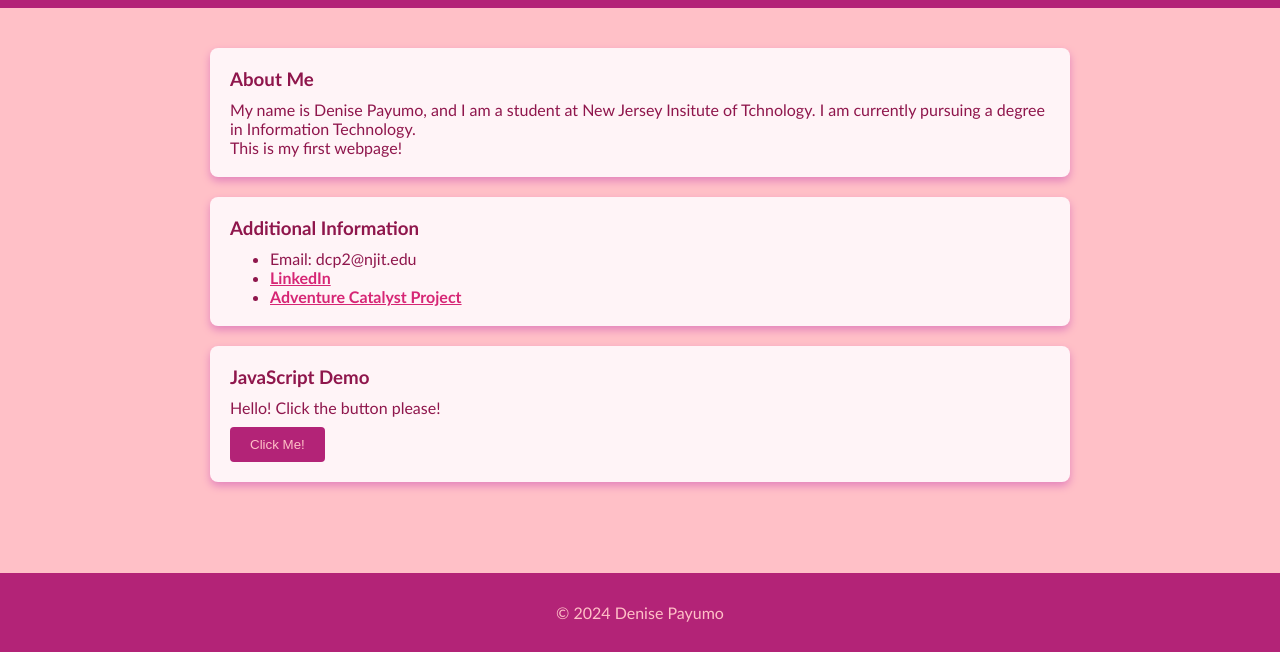
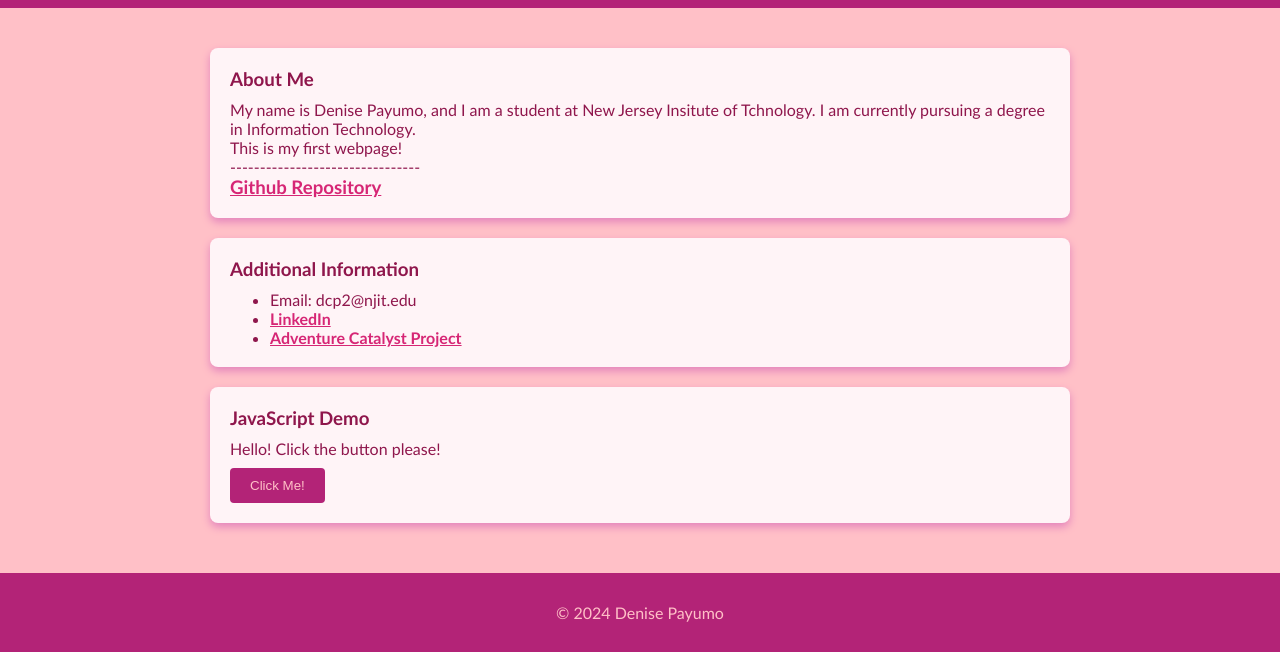
Before and after one commit to dcp2njit/IS117-dcp2, a website: page docs/index.html in a window 1280 px wide. Shown: the part 148-800 px from the top of the page. Drawn offline with Linux system fonts and the light colour scheme.

Commit message:
update: added github repo link to website

```diff
--- a/docs/css/styles.css
+++ b/docs/css/styles.css
@@ -51,6 +51,10 @@ a:hover {
     color:#c01e67
 }
 
+.important {
+    font-size: 14pt;
+}
+
 button {
     background: #b32377;
     color: #ffc0c7;
--- a/docs/index.html
+++ b/docs/index.html
@@ -17,6 +17,9 @@
             <h3>About Me</h3>
             <p>My name is Denise Payumo, and I am a student at New Jersey Insitute of Tchnology. I am currently pursuing a degree in Information Technology.</p>
             <p>This is my first webpage!</p>
+            <p>--------------------------------</p>
+            <a class="important" href="https://github.com/dcp2njit/IS117-dcp2/tree/main/docs">Github Repository</a>
+
         </section>
         <section class="info-card">
             <h3>Additional Information</h3>
```
